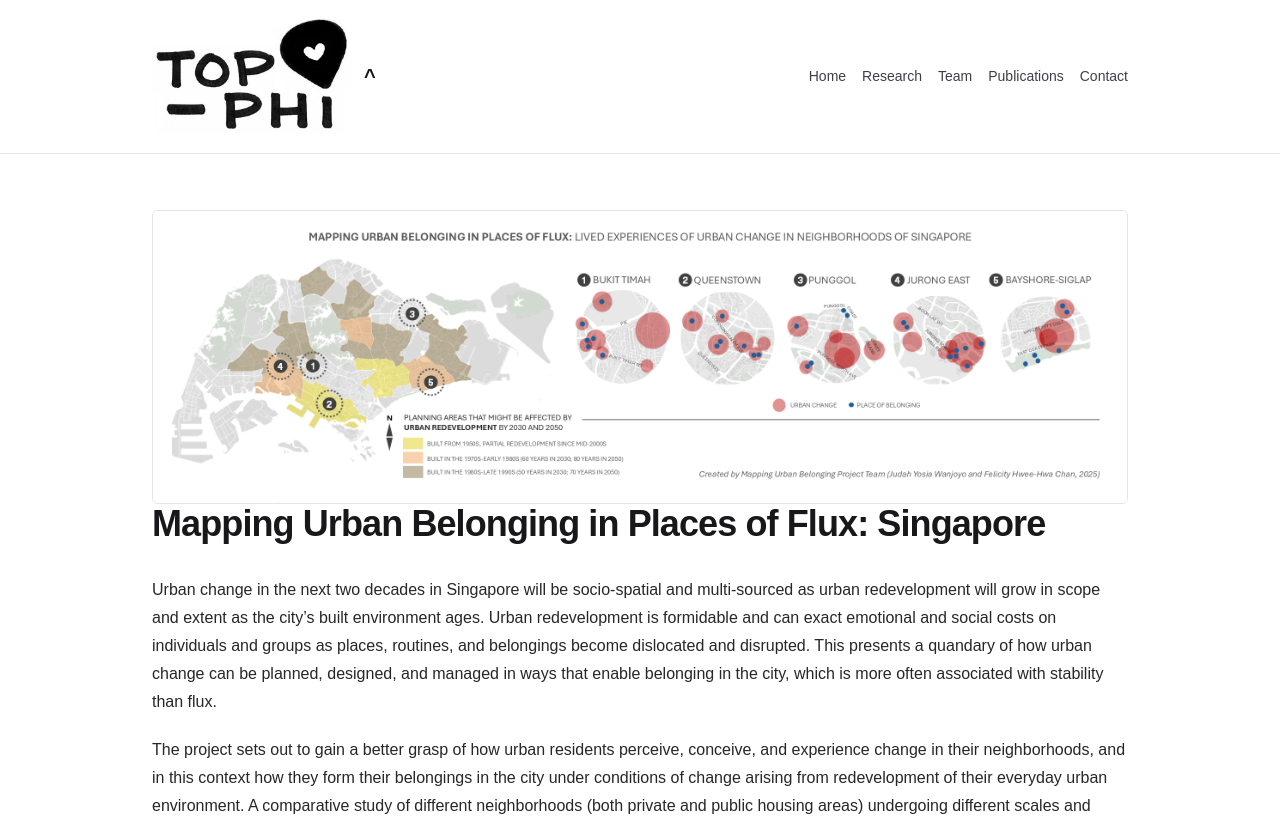
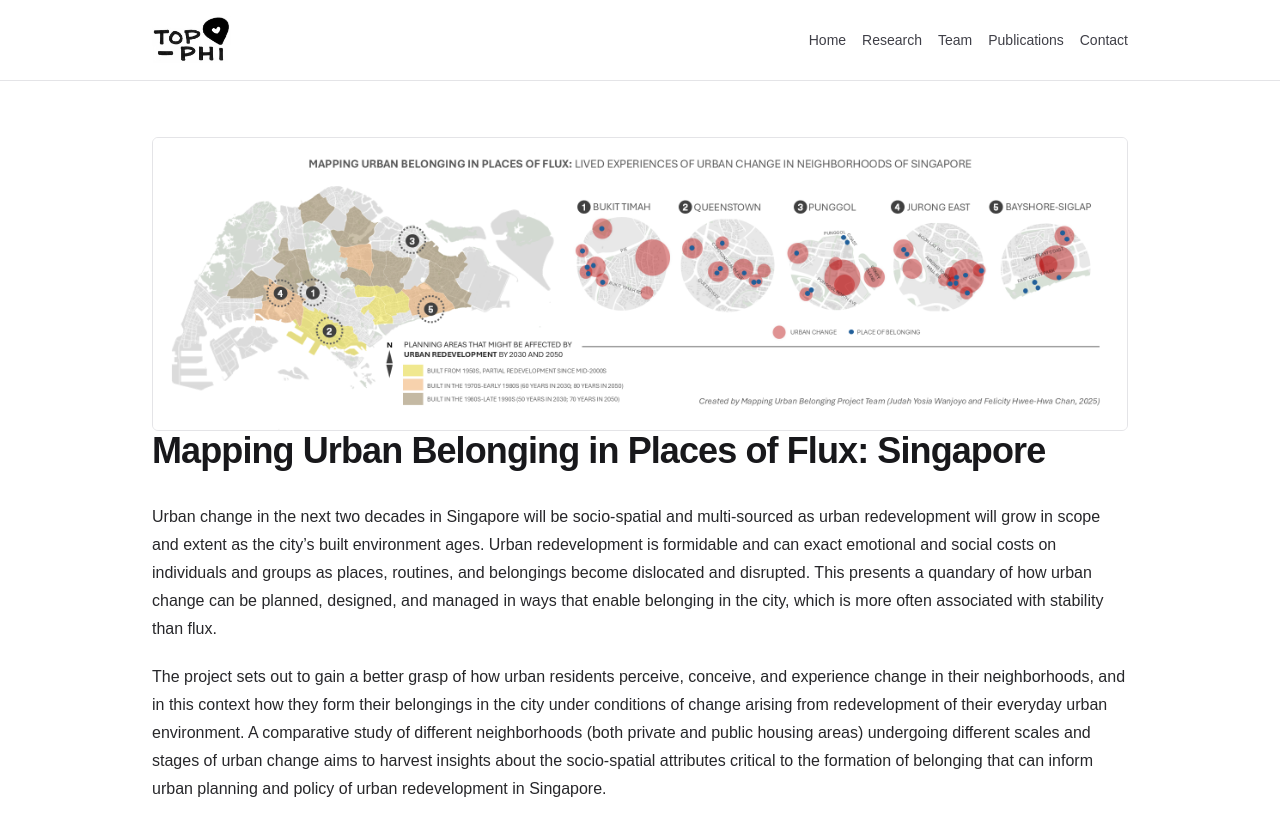
Before and after one commit to jijonsit/urban-belonging-site, a Next.js app: page / in a window 1280 px wide. Shown: the top 816 px of the page. Built offline with nearby package versions, Linux system fonts and the light colour scheme.

Commit message:
Update Logo Sizing

```diff
--- a/app/_components/SiteHeader.tsx
+++ b/app/_components/SiteHeader.tsx
@@ -2,7 +2,7 @@ import Image from "next/image";
 import Link from "next/link";
 
 export default function SiteHeader() {
-  const textWithBreaks = "^\n\n";
+  const textWithBreaks = "\n\n";
 
   return (
     <header className="border-b border-zinc-200 bg-white">
@@ -14,11 +14,12 @@ export default function SiteHeader() {
             width={200}
             height={30}
             priority
+            className="h-8 w-auto sm:h-10 md:h-12"
           />
           <span className="text-xl font-semibold tracking-widest text-zinc-900 sm:text-xxl">
             {textWithBreaks}
           </span>
-          {/* <span className="text-lg font-semibold tracking-tight text-zinc-900 sm:text-xl">
+          {/* <span className="text-sm font-semibold tracking-tight text-zinc-900 sm:text-xl">
             Mapping Urban Belonging
           </span> */}
 
```
